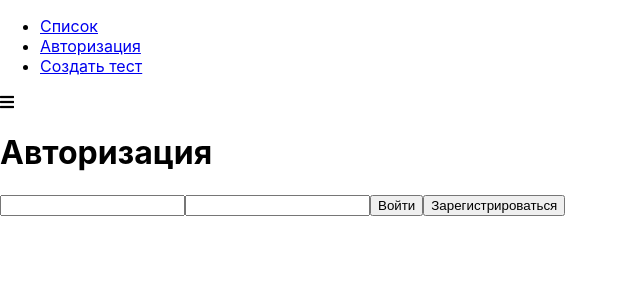
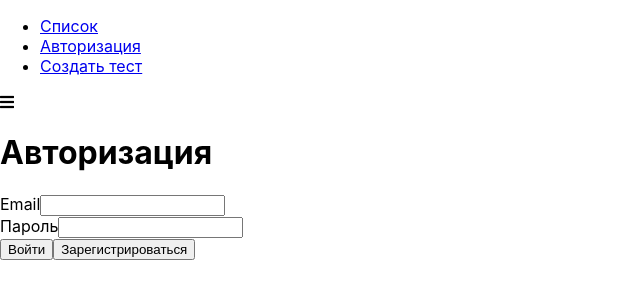
Before and after one commit to artemgafarov66/react-quiz, a React app: page /auth in a window 1280 px wide. Shown: the top 300 px of the page, without its empty margins (0-640 px from the left). Built offline with nearby package versions, Linux system fonts and the light colour scheme.

Commit message:
react-quiz add validation

```diff
--- /dev/null
+++ b/src/components/UI/Input/Input.js
@@ -0,0 +1,32 @@
+import React from 'react';
+import classes from './Input.scss';
+
+function isInvalid({valid, touched, shouldValidate}) {
+  return !valid && touched && shouldValidate;
+}
+
+const Input = props => {
+  const inputType = props.type || 'type',
+    cls = [classes.Input],
+    htmlFor = `${inputType}-${Math.random()}`;
+
+  if (isInvalid(props)) cls.push(classes.invalid);
+
+  return (
+    <div className={cls.join(' ')}>
+      <label htmlFor={htmlFor}>{props.label}</label>
+      <input
+        type={inputType}
+        id={htmlFor}
+        value={props.value}
+        onChange={props.onChange} />
+
+        { isInvalid(props) &&
+          <span>{props.errorMessage || 'Введите верное значение'}</span>
+        }
+
+    </div>
+  );
+};
+
+export default Input;
--- /dev/null
+++ b/src/components/UI/Input/Input.scss
@@ -0,0 +1,27 @@
+.Input {
+  margin-bottom: 15px;
+  label {
+    display: block;
+    margin-bottom: 3px;
+    padding: 0;
+    font-weight: bold;
+  }
+  input {
+    margin: 0 0 15px;
+    padding: 7px;
+    display: block;
+    width: 100%;
+    outline: none;
+    border: 1px solid #bebebe;
+    box-sizing: border-box;
+    transition: all .3s ease-in-out;
+  }
+  span {
+    color: #f01030;
+    font-size: 12px;
+    font-weight: bold;
+  }
+  &.invald label {
+    color: #f01030;
+  }
+}
--- a/src/containers/Auth/Auth.js
+++ b/src/containers/Auth/Auth.js
@@ -1,7 +1,37 @@
 import React, { Component } from 'react';
 import classes from './Auth.scss';
 import Button from '../../components/UI/Button/Button';
+import Input from '../../components/UI/Input/Input';
 class Auth extends Component {
+  state = {
+    formControls: {
+      email: {
+        value: '',
+        type: 'email',
+        label: 'Email',
+        errorMessege: 'Введите корректный email',
+        valid: false,
+        touched: false,
+        validation: {
+          required: true,
+          email: true,
+        }
+      },
+      password: {
+        value: '',
+        type: 'password',
+        label: 'Пароль',
+        errorMessege: 'Введите корректный пароль',
+        valid: false,
+        touched: false,
+        validation: {
+          required: true,
+          minLength: 6,
+        }
+      },
+    },
+  }
+
   loginHandler = () => {
 
   }
@@ -12,6 +42,34 @@
 
   submitHandler = event => event.PreventDefault();
 
+  onChangeHandler = (event, controlName) => {
+    const formControls = { ...this.state.formControls },
+      control = { ...formControls[controlName] };
+
+    control.value = event.target.value;
+    control.touched = true;
+    control.valid = this.validate(control.value, control.validation);
+  }
+
+  renderInputs() {
+    return Object.keys(this.state.formControls).map((controlName, index) => {
+      const control = this.state.formControls[controlName];
+      return (
+        <Input
+          key={controlName + index}
+          type={control.type}
+          value={control.value}
+          valid={control.valid}
+          touched={control.touched}
+          label={control.label}
+          shouldValidate={!!control.validation}
+          errorMessege={control.errorMessege}
+          onChange={event => this.onChangeHandler(event, controlName)}
+        />
+      );
+    });
+  }
+
   render() {
     return (
       <div className={classes.Auth}>
@@ -20,15 +78,14 @@
           <form
             className={classes.AuthForm}
             onSubmit={this.submitHandler}>
-            <input type='text' />
-            <input type='text' />
+            { this.renderInputs() }
 
             <Button
               type="success"
               onClick={this.loginHandler}>Войти</Button>
 
             <Button
-              type="success"
+              type="primary"
               onClick={this.registerHandler}>Зарегистрироваться</Button>
 
           </form>
```
